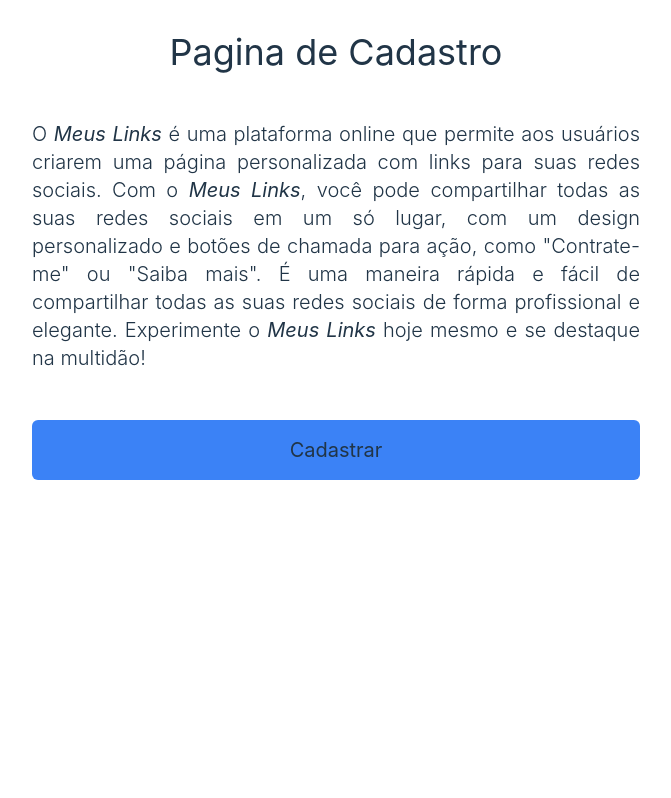
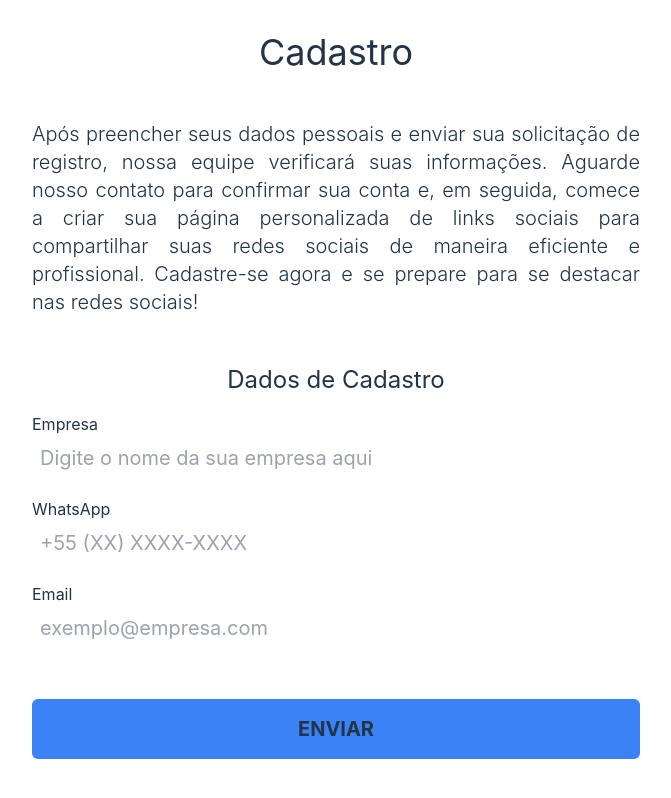
Before and after one commit to rauberJv/meus-links, a Vue app: page /cadastro in a window 1280 px wide. Shown: the whole page, without its empty margins (304-975 px from the left). Built offline with nearby package versions, Linux system fonts and the light colour scheme.

Commit message:
Criado Pagina inicial e pagina de cadastro

```diff
--- a/src/pages/Cadastro.vue
+++ b/src/pages/Cadastro.vue
@@ -5,22 +5,38 @@ import Button from "../components/Button.vue"
 <template>
     <div>
         <h1 class="text-4xl mx-auto">
-            Pagina de Cadastro
+            Cadastro
         </h1>
         <p class="text-xl font-light mt-12 w-full md:w-6/12 mx-auto text-justify">
-            O <strong class="italic">Meus Links</strong> é uma plataforma online que permite aos usuários criarem uma
-            página
-            personalizada com links
-            para
-            suas redes sociais. Com o <strong class="italic">Meus Links</strong>, você pode compartilhar todas as suas redes
-            sociais em um só lugar, com um
-            design personalizado e botões de chamada para ação, como "Contrate-me" ou "Saiba mais". É uma maneira rápida e
-            fácil de compartilhar todas as suas redes sociais de forma profissional e elegante. Experimente o
-            <strong class="italic">Meus Links</strong>
-            hoje mesmo e se destaque na multidão!
+            Após preencher seus dados pessoais e enviar sua solicitação de registro, nossa equipe verificará suas
+            informações. Aguarde nosso contato para confirmar sua conta e, em seguida, comece a criar sua página
+            personalizada de links sociais para compartilhar suas redes sociais de maneira eficiente e profissional.
+            Cadastre-se agora e se prepare para se destacar nas redes sociais!
         </p>
+        <form class="w-full md:w-6/12 md:mx-auto mt-12">
+            <fieldset>
+                <legend class="text-2xl my-4">
+                    Dados de Cadastro
+                </legend>
+                <div class="text-left">
+                    <label class="block" for="empresa">Empresa</label>
+                    <input class="w-full text-xl p-2 text-white bg-transparent border-b b-none border-white"
+                        placeholder="Digite o nome da sua empresa aqui" type="text" name="empresa" id="empresa">
+                </div>
+                <div class="text-left mt-4">
+                    <label class="block" for="contato">WhatsApp</label>
+                    <input class="w-full text-xl p-2 text-white bg-transparent border-b b-none border-white"
+                        placeholder="+55 (XX) XXXX-XXXX" type="text" name="contato" id="contato">
+                </div>
+                <div class="text-left mt-4">
+                    <label class="block" for="contato">Email</label>
+                    <input class="w-full text-xl p-2 text-white bg-transparent border-b b-none border-white"
+                        placeholder="exemplo@empresa.com" type="email" name="email" id="email">
+                </div>
+            </fieldset>
+        </form>
         <router-link to="/">
-            <Button button-text="Cadastrar" primary class="w-full md:w-6/12 mt-12" />
+            <Button button-text="ENVIAR" primary class="w-full md:w-6/12 mt-12 font-bold" />
         </router-link>
     </div>
 </template>
--- a/src/pages/HomePage.vue
+++ b/src/pages/HomePage.vue
@@ -20,7 +20,10 @@ import Button from "../components/Button.vue"
             hoje mesmo e se destaque na multidão!
         </p>
         <RouterLink to="/cadastro">
-            <Button button-text="Começar" secondary class="w-full md:w-6/12 mt-12" />
+            <Button button-text="INICIAR" primary class="w-full md:w-6/12 mt-12 font-bold" />
+        </RouterLink>
+        <RouterLink to="/exemplo">
+            <Button button-text="VER EXEMPLOS" primary class="w-full md:w-6/12 mt-4 font-bold" />
         </RouterLink>
     </div>
 </template>
```
